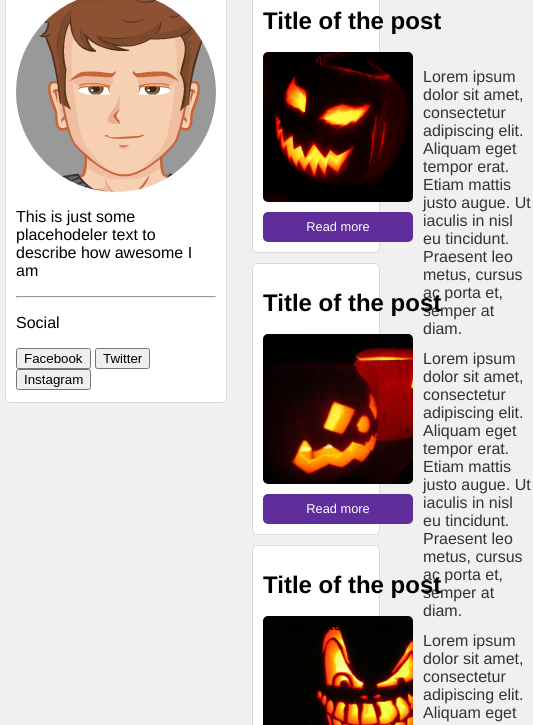
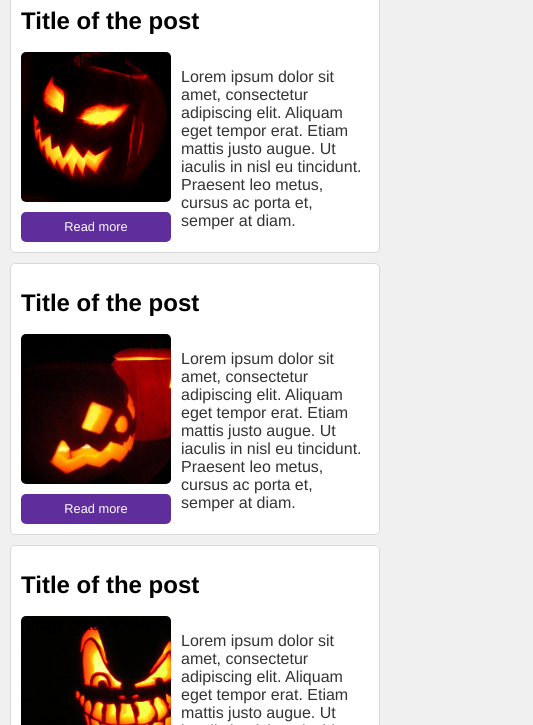
Before and after one commit to kregarm/fend, a plain HTML site: page blog-assignmnet/index.html in a window 390 px wide. Shown: the part 119-844 px from the top of the page, 533 px wide, since content can reach past the window. Drawn offline with Linux system fonts and the light colour scheme.

Commit message:
added basic breakpoints

```diff
--- a/blog-assignmnet/app.css
+++ b/blog-assignmnet/app.css
@@ -10,6 +10,7 @@ body{
     grid-row-gap: 10px;
     background-color: #f0f0f0;
     max-width: 960px;
+    min-width: 320px;
     margin: auto;
     font-family: Helvetica Neue,Helvetica,Arial,sans-serif;
 }
@@ -41,7 +42,7 @@ aside{
     grid-area: sb;
     background-color: #fff;
     padding: 10px 10px;
-    margin: 10px 5px;
+    margin: 10px 10px;
     height: 400px;
     border-radius: 5px;
     border: 1px solid #d9d9d9
@@ -52,6 +53,7 @@ aside{
     border-radius: 100%;
     width: 200px;
     height: 200px;
+    margin: auto;
 }
 
 section{
@@ -152,3 +154,47 @@ article {
 footer{
     grid-area: ft;
 }
+
+
+@media (max-width: 800px) {
+body{
+    display: grid;
+    grid-template-columns: repeat(4, 1fr);
+    grid-template-rows: 80px auto;
+    grid-template-areas:
+    "he he he he"
+    "ar ar ar ar"
+    "sb sb sb sb"
+    "ft ft ft ft";
+    grid-column-gap: 10px;
+    grid-row-gap: 10px;
+    background-color: #f0f0f0;
+    max-width: 960px;
+    margin: auto;
+}
+
+aside {
+    text-align: center;
+}
+
+  }
+
+  @media (min-width: 768px) and (max-width: 1024px) and (orientation: landscape) {
+
+
+
+  }
+
+
+  @media (min-width: 481px) and (max-width: 767px) {
+
+
+
+  }
+
+
+  @media (min-width: 320px) and (max-width: 480px) {
+
+
+
+  }
```
